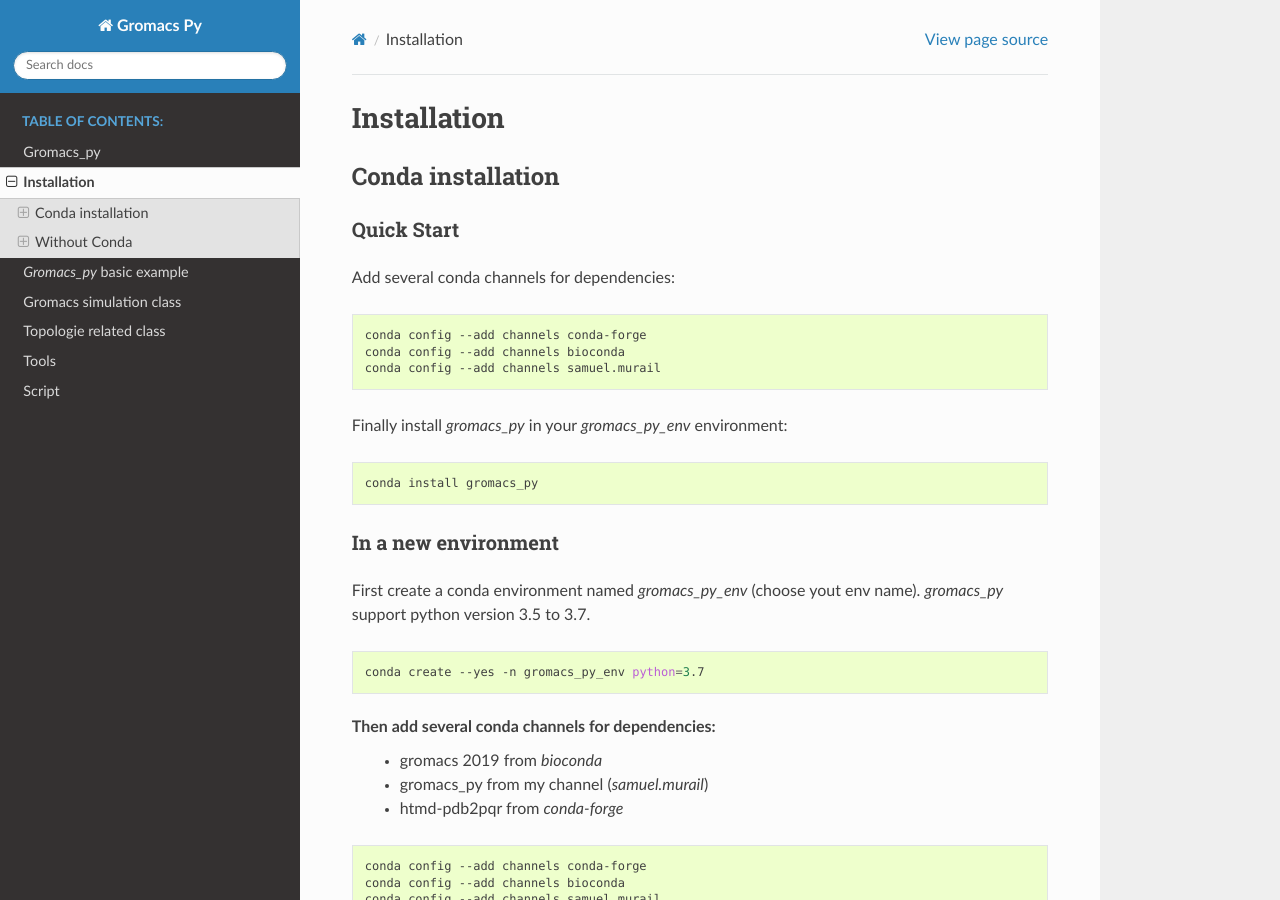
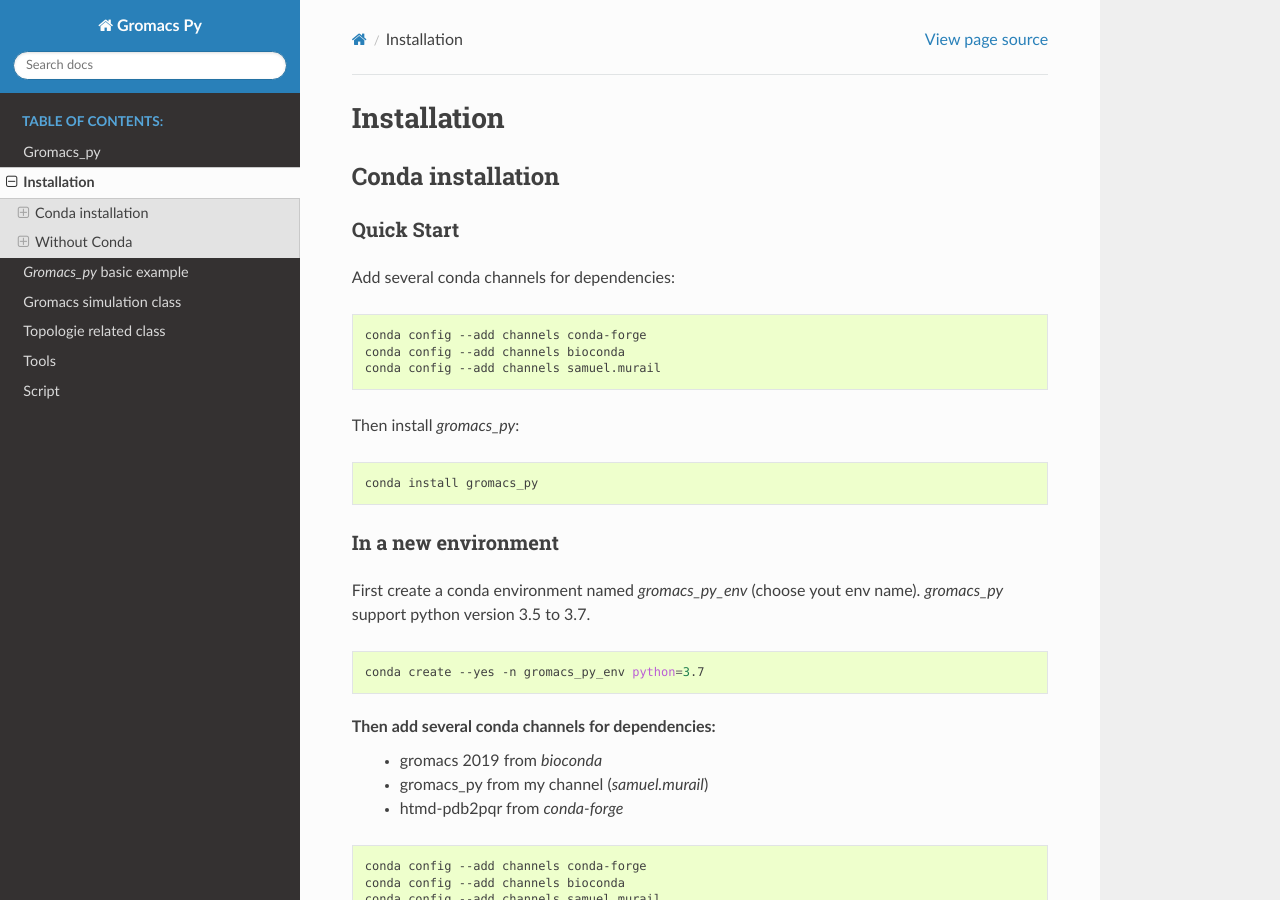
Before and after one commit to samuelmurail/gromacs_py, a Sphinx documentation site: the page built from gromacs_py/doc/install.rst, in a window 1280 px wide and 900 px high. Built offline with Sphinx 7.4.7 and the Read the Docs theme 2.0.0, drawn with Linux system fonts in a browser that asks for light colours.

Commit message:
Update of conda install

```diff
--- a/gromacs_py/doc/install.rst
+++ b/gromacs_py/doc/install.rst
@@ -15,7 +15,7 @@
 	conda config --add channels bioconda
 	conda config --add channels samuel.murail
 
-Finally install `gromacs_py` in your `gromacs_py_env` environment:
+Then install `gromacs_py`:
 
 .. code-block:: bash
 
```
